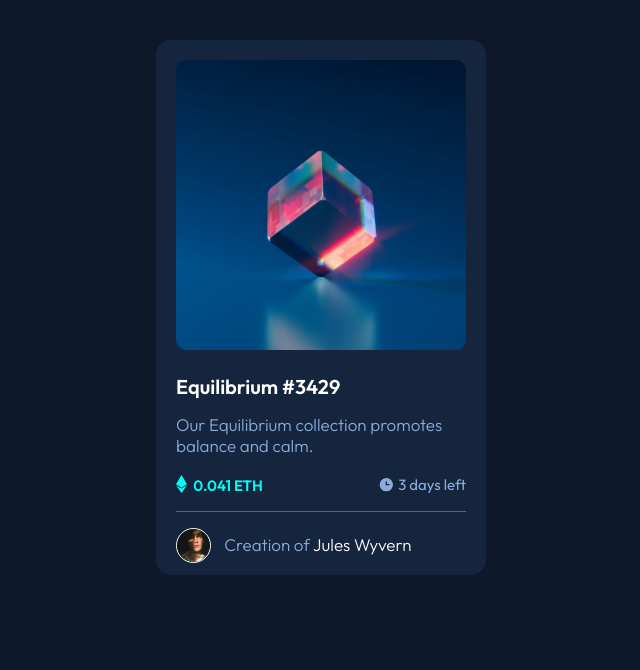
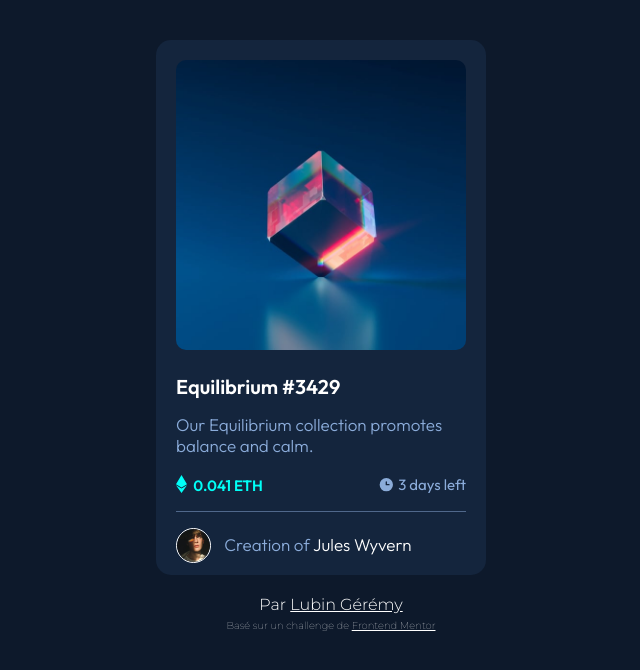
Before and after one commit to lubingeremy/nft-preview-card, a plain HTML site: page index.html in a window 1280 px wide. Shown: the whole page, without its empty margins (309-949 px from the left). Drawn offline with Linux system fonts and the light colour scheme.

Commit message:
Update index.html
Footer added (credits)

```diff
--- a/index.html
+++ b/index.html
@@ -142,7 +142,6 @@
         }
         #name:hover{
             color: var(--cyan);
-            cursor: pointer;
             transition: 0.2s;
         }
         footer{
@@ -163,6 +162,13 @@
         }
         a{
             text-decoration: none;
+            cursor: pointer;
+        }
+        #personal{
+            color: white;
+            text-decoration: underline;
+        }
+        #fementor{
             color: white;
             text-decoration: underline;
         }
@@ -190,8 +196,16 @@
         </div>
         <div id="profile">
             <img id="avatar" src="/images/image-avatar.png" alt="">
-            <p>Creation of <span id="name">Jules Wyvern</span></p>
+            <p>Creation of <a id="name">Jules Wyvern</a></p>
         </div>
     </main>
+    <footer>
+        <h4>
+            Par <a id="personal" href="#" target="_blank">Lubin Gérémy</a>
+        </h4>
+        <h5>
+            Basé sur un challenge de <a id="fementor" href="https://www.frontendmentor.io/challenges/nft-preview-card-component-SbdUL_w0U" target="_blank">Frontend Mentor</a>
+        </h5>
+    </footer>
 </body>
 </html>
```
